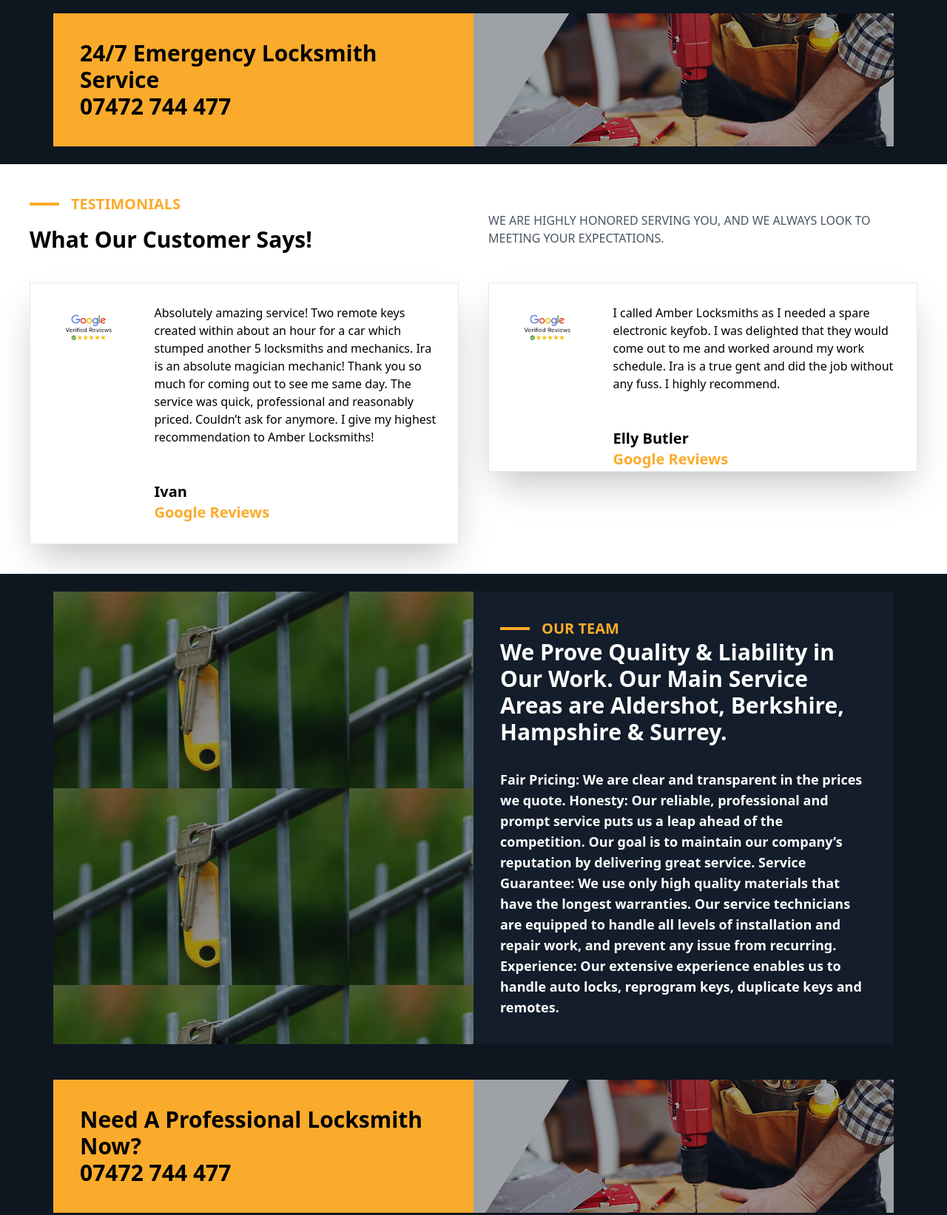
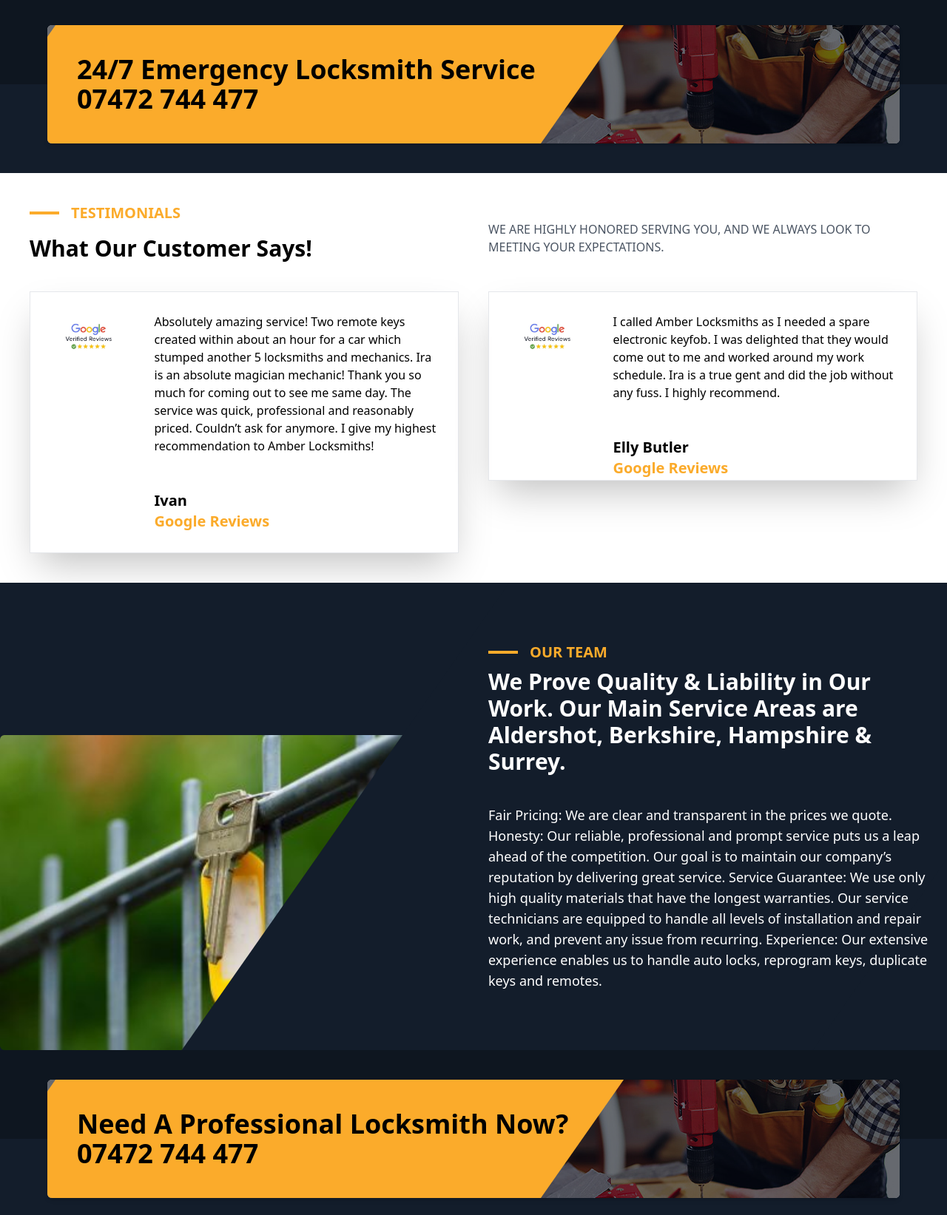
Before and after one commit to ahmedsalahaly/Amber_locksmithes-Proj, a plain HTML site: page about_us.html in a window 1280 px wide. Shown: the part 1654-3297 px from the top of the page at 74% size. Drawn offline with nearby package versions, Linux system fonts and the light colour scheme.

Commit message:
edit "skew" sections

```diff
--- a/about_us.html
+++ b/about_us.html
@@ -150,14 +150,16 @@
 
     <!-- 24/7 Emergency Locksmith Service  -->
 
-   <section class=" bg-[#0e1620] relative p-6">
-        <div class="container mx-auto grid grid-cols-2 px-12">
-        <div class="bg-[#fbab2b] flex flex-col text-center lg:text-left text-2xl lg:text-3xl font-bold p-9">
+    <section class="bg-[#0e1620] relative px-4 py-10">
+        <div class="bg-[#131d2b] absolute bottom-0 right-0 left-0 h-1/2 z-10"></div>
+        <div class="container mx-auto max-w-6xl relative z-20 overflow-hidden p-10 rounded-md shadow-md"
+             style="background-image: url(./Images/Need\ a\ professional/cta-bg-3.jpg);">
+              <div class="bg-[#fbab2b] absolute bottom-0 left-[-45px] h-full w-2/3 z-20 skew-x-[-35deg]"></div>
+              <div class="inset-0 absolute bg-gray-950 opacity-60 z-10"></div>
+              <div class="relative z-30 flex flex-col text-left text-4xl font-bold">
                  <span>24/7 Emergency Locksmith Service</span>
                  <a href="#">07472 744 477</a>
               </div>
-        <div style="background-image: url(./Images/Need\ a\ professional/cta-bg-3.jpg);"
-             class="opacity-60 hidden lg:block">
         </div>
      </section>
 
@@ -216,10 +218,42 @@
 
     <!-- Our team -->
 
-    <section class=" bg-[#0e1620] relative p-6">
-        <div class="container mx-auto grid grid-cols-2 px-12">
+    <section class=" bg-[#131d2b] py-20 px-4 relative overflow-hidden p-6 ">
+
+        <div class="bg-[#131d2b] hidden lg:block absolute bottom-0 right-[-40px] h-full w-2/3 z-30 skew-x-[-35deg]"></div>
+        <div class="bg-[#131d2b] hidden lg:block absolute bottom-0 left-0 w-2/4 z-20 ">
+            <img src="./Our team images/lost-key-with-yellow-badge-fence-scaled-e1689375727912.jpg"
+                  class="w-full h-full rounded-md bg-cover bg-center shadow-md">
+        </div>
+        <div class=" relative z-40 text-white">
+            <div class="container mx-auto grid grid-cols-1 lg:grid-cols-2 gap-10">
+                <div></div>
+                <div class="flex flex-col space-y-10">
+                    <div class="text-left flex flex-col space-y-2">
+                        <div class="flex space-x-4 items-center">
+                            <div class="w-10 h-1 bg-[#fbab2b]"></div>
+                            <span class="text-[#fbab2b] font-bold text-xl">OUR TEAM</span>
+                        </div>
+                        <span class="text-white text-3xl font-bold">
+                            We Prove Quality & Liability in Our Work. Our Main Service Areas are Aldershot, Berkshire, Hampshire & Surrey.
+                        </span>
+                    </div>
+                    <p class="text-white text-lg">
+                        Fair Pricing: We are clear and transparent in the prices we quote. Honesty: Our reliable, professional
+                        and prompt service puts us a leap ahead of the competition. Our goal is to maintain our company’s
+                        reputation by delivering great service. Service Guarantee: We use only high quality materials that
+                        have the longest warranties. Our service technicians are equipped to handle all levels of installation
+                        and repair work, and prevent any issue from recurring. Experience: Our extensive experience enables us
+                        to handle auto locks, reprogram keys, duplicate keys and remotes.
+                    </p>
+                </div>
+            </div>
+        </div>
+
+
+        <!-- <div class="container mx-auto grid grid-cols-2 px-12">
             <div style="background-image: url(./Our\ team\ images/lost-key-with-yellow-badge-fence-scaled-e1689375727912.jpg);"
-             class="opacity-60 hidden lg:block">
+             class="bg-no-repeat bg-center bg-cover opacity-60 hidden lg:block">
             </div>
 
             <div class="bg-[#131d2b] flex flex-col text-center lg:text-left text-2xl lg:text-3xl font-bold p-9">
@@ -239,18 +273,21 @@
                     to handle auto locks, reprogram keys, duplicate keys and remotes.
                 </p>
             </div>
+        </div> -->
     </section>
 
     <!-- Need A Professional -->
 
-    <section class=" bg-[#0e1620] relative p-6">
-        <div class="container mx-auto grid grid-cols-2 px-12">
-        <div class="bg-[#fbab2b] flex flex-col text-center lg:text-left text-2xl lg:text-3xl font-bold p-9">
+    <section class="bg-[#0e1620] relative px-4 py-10">
+        <div class="bg-[#131d2b] absolute bottom-0 right-0 left-0 h-1/2 z-10"></div>
+        <div class="container mx-auto max-w-6xl relative z-20 overflow-hidden p-10 rounded-md shadow-md"
+             style="background-image: url(./Images/Need\ a\ professional/cta-bg-3.jpg);">
+              <div class="bg-[#fbab2b] absolute bottom-0 left-[-45px] h-full w-2/3 z-20 skew-x-[-35deg]"></div>
+              <div class="inset-0 absolute bg-gray-950 opacity-60 z-10"></div>
+              <div class="relative z-30 flex flex-col text-left text-4xl font-bold">
                  <span>Need A Professional Locksmith Now?</span>
                  <a href="#">07472 744 477</a>
               </div>
-        <div style="background-image: url(./Images/Need\ a\ professional/cta-bg-3.jpg);"
-             class="opacity-60 hidden lg:block">
         </div>
      </section>
 
@@ -259,7 +296,7 @@
    <!-- Footer -->
 
    <footer class="bg-[#131d2b] text-white pt-10 p-12">
-      <div class=" grid grid-cols-1 lg:grid-cols-4 gap-10">
+      <div class="container mx-auto grid grid-cols-1 lg:grid-cols-4 gap-10">
          <div>
             <div class="flex justify-center">
                <a href="#">
@@ -307,7 +344,7 @@
          </div>
       </div>
 
-         <div class="flex justify-between flex-col space-y-4 lg:space-y-0 lg:flex-row border-t border-[#926f56] p-3 mt-8 pb-0">
+         <div class="container mx-auto flex justify-between flex-col space-y-4 lg:space-y-0 lg:flex-row border-t border-[#926f56] p-3 mt-8 pb-0">
             <span class="block text-xs yantramanav tracking-widest text-center">
                © 2023 AMBER LOCKSMITHS. ALL RIGHTS RESERVED. MADE BY .
                <a href="#" class="text-[#fbab2b] hover:text-gray-400 pl-2 mt-10 lg:mt-0">CONVERTXMEDIA</a>
```
Also changed, not shown: auto.html (+17 -15 lines), commercial.html (+10 -8 lines), domestic.html (+12 -10 lines), index.html (+18 -15 lines), Images/Our work/lost-key-with-yellow-badge-fence-scaled-e1689375727912.jpg (added). Lines whose indentation alone changed are shown as unchanged.
